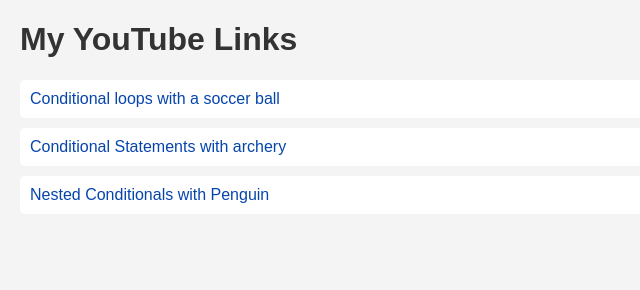
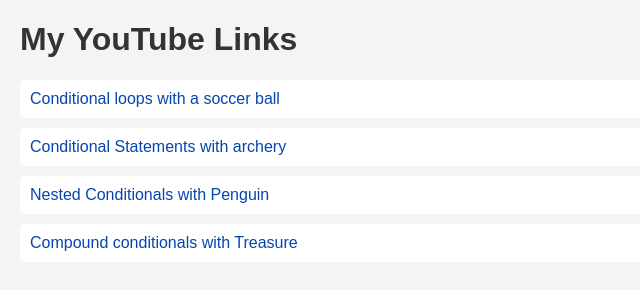
Before and after one commit to nparimoo13/Videos-Website, a plain HTML site: page index.html in a window 1280 px wide. Shown: the whole page, without its empty margins (0-640 px from the left). Drawn offline with Linux system fonts and the light colour scheme.

Commit message:
Update index.html

```diff
--- a/index.html
+++ b/index.html
@@ -38,6 +38,7 @@
         <li><a href="https://www.youtube.com/watch?v=GXfbwn_eywU" target="_blank">Conditional loops with a soccer ball</a></li>
         <li><a href="https://www.youtube.com/watch?v=6lDcBd--egw" target="_blank">Conditional Statements with archery</a></li>
         <li><a href="https://www.youtube.com/watch?v=gwtQPaLfzxM" target="_blank">Nested Conditionals with Penguin</a></li>
+        <li><a href="https://www.youtube.com/watch?v=GZPfmQAKvQw" target="_blank">Compound conditionals with Treasure</a></li>
         <!-- Add more links as needed -->
     </ul>
 </body>
```
